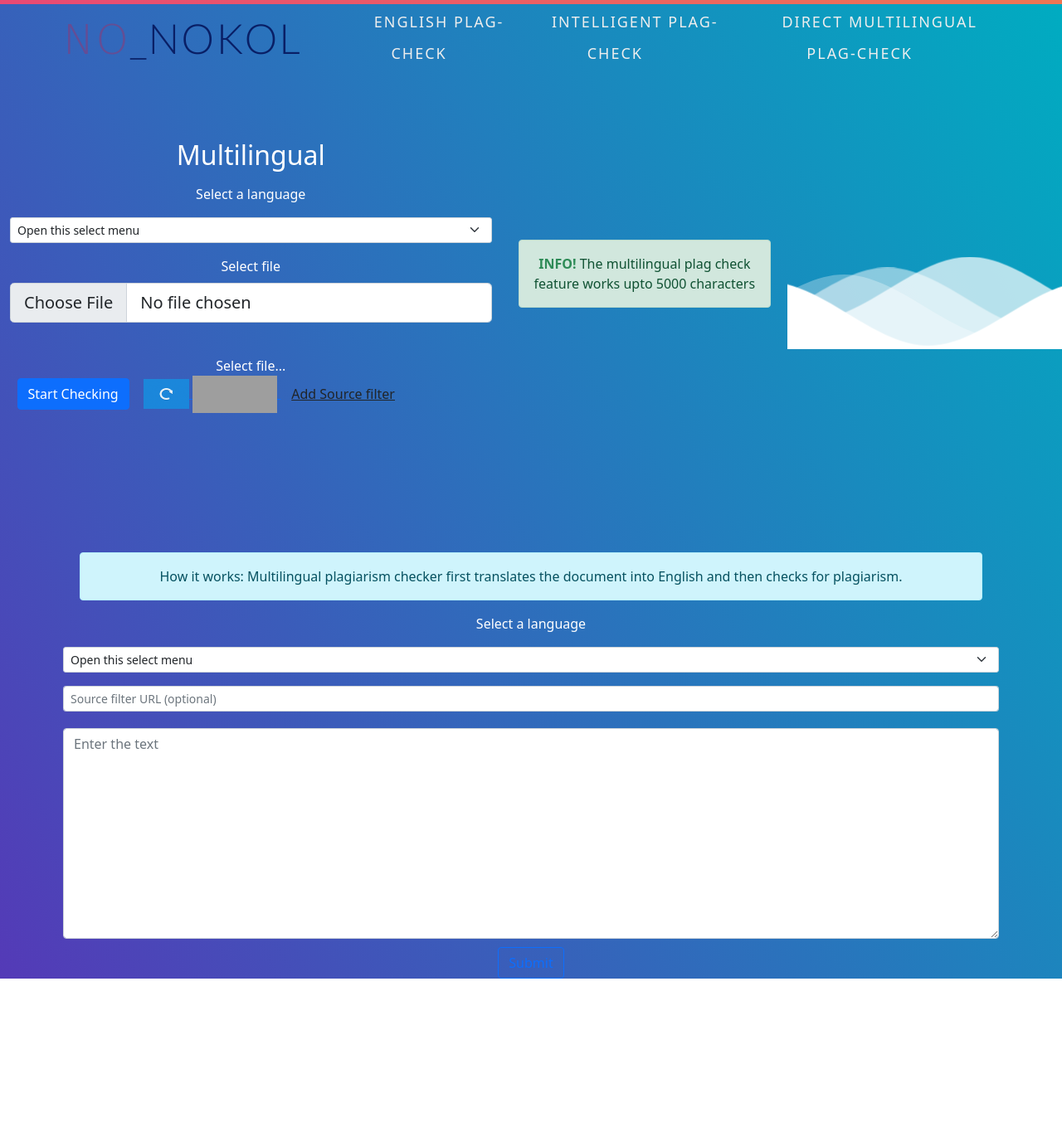
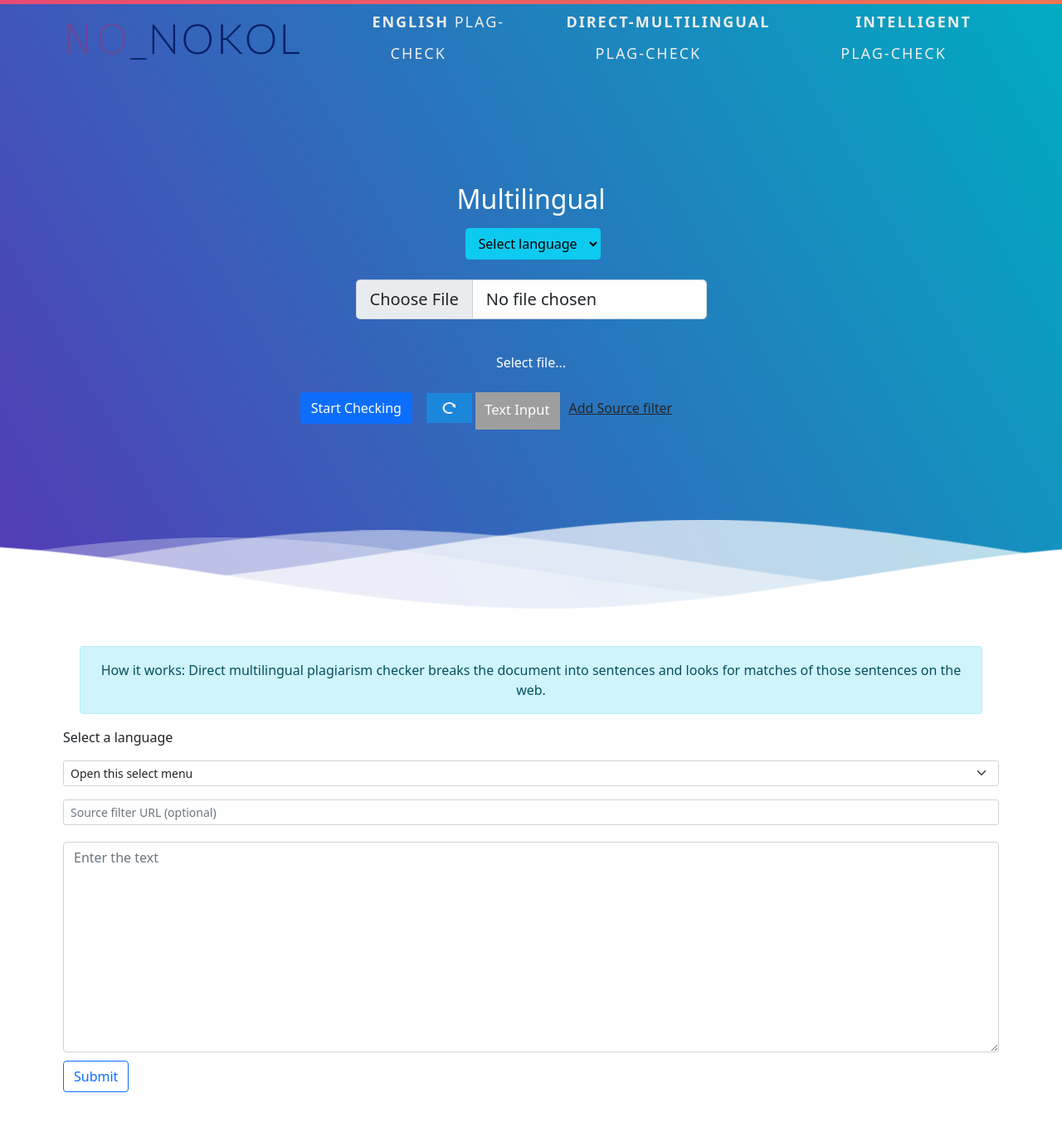
Before and after one commit to Reckon77/no_nokol, a Flask app: page /multilingual in a window 1280 px wide. Shown: the whole page at 83% size. Before the commit the page ends 1180 px from the top, so only its background shows below. Run offline with Flask 2, Linux system fonts and the light colour scheme; parts of the project's set-up code (start-up, migrations or seed data) failed here and were passed over; some libraries are stand-ins or nearby versions; grey boxes are pictures that could not be loaded.

Commit message:
multilingual fixes

```diff
--- a/app.py
+++ b/app.py
@@ -3,8 +3,10 @@
 from werkzeug.utils import secure_filename
 import os
 from os.path import join, dirname, realpath
+
 from modules import *
 import shutil
+
 #flask config
 app = Flask(__name__)
 #setting the absolute path for file upload folder
@@ -263,5 +265,6 @@
 def too_large(e):
     return "File size is too large.", 413
 
+
 if __name__ == "__main__":
     app.run()
--- a/templates/index.html
+++ b/templates/index.html
@@ -30,8 +30,8 @@
             <h1 class="brand"><a href="/" style="text-decoration: none; color: rgb(9, 31, 102);"><span id="blink">No</span>_Nokol</a></h1>
             <ul>
               <li><a class="link-styles" href="/multilingual"><span style="font-weight: 800;">Multilingual</span> PLag-Check</a></li>
-              <li><a class="link-styles" href="/intelligent">Intelligent Plag-Check</a></li>
-              <li><a class="link-styles" href="/dmultilingual">Direct multilingual Plag-Check</a></li>
+              <li><a class="link-styles" href="/intelligent"><span style="font-weight: 800;">Intelligent</span> Plag-Check</a></li>
+              <li><a class="link-styles" href="/dmultilingual"><span style="font-weight: 800;">Direct-Multilingual</span> Plag-Check</a></li>
             </ul>
           </nav>
         </div>
--- a/templates/intelligent.html
+++ b/templates/intelligent.html
@@ -32,9 +32,9 @@
             <nav class="pt-0">
               <h1 class="brand"><a href="/" style="text-decoration: none; color: rgb(9, 31, 102);"><span id="blink">No</span>_Nokol</a></h1>
               <ul>
-                <li><a class="link-styles" href="/">English Plag-Check</a></li>
+                <li><a class="link-styles" href="/"><span style="font-weight: 800;">English</span> Plag-Check</a></li>
                 <li><a class="link-styles" href="/multilingual"><span style="font-weight: 800;">Multilingual</span> PLag-Check</a></li>
-                <li><a class="link-styles" href="/dmultilingual">Direct multilingual Plag-Check</a></li>
+                <li><a class="link-styles" href="/dmultilingual"><span style="font-weight: 800;">Direct-Multilingual</span> Plag-Check</a></li>
               </ul>
             </nav>
           </div>
--- a/templates/multilingual.html
+++ b/templates/multilingual.html
@@ -17,11 +17,7 @@
     />
     <title>NO_NOKOL</title>
   </head>
-
     <body>
-      <div id="loading" class="loading">
-          Loading&#8230;
-      </div>
       <div class="header">
         <div class="grad-bar"></div>
         <div class="header-real">
@@ -33,9 +29,9 @@
           <nav class="pt-0">
             <h1 class="brand"><a href="/" style="text-decoration: none; color: rgb(9, 31, 102);"><span id="blink">No</span>_Nokol</a></h1>
             <ul>
-                  <li><a href="/" class="link-styles">English Plag-Check</a></li>
-                  <li><a href="/intelligent" class="link-styles">Intelligent Plag-Check</a></li>
-                  <li><a class="link-styles" href="/dmultilingual">Direct multilingual Plag-Check</a></li>
+                <li><a class="link-styles" href="/"><span style="font-weight: 800;">English</span> Plag-Check</a></li>
+              <li><a class="link-styles" href="/dmultilingual"><span style="font-weight: 800;">Direct-Multilingual</span> PLag-Check</a></li>
+              <li><a class="link-styles" href="/intelligent"><span style="font-weight: 800;">Intelligent</span> Plag-Check</a></li>
             </ul>
           </nav>
         </div>
@@ -44,53 +40,52 @@
       <!--Content before waves-->
       <div class="inner-header flex">
         <div class="container">
+          <div id="loading" class="loading">
+            Loading&#8230;
+          </div>
           <div class="row">
             <div class="col">
               <div class="mb-3 mt-3">
-                  <h2 class="mb-3" style="font-weight: 300; margin-top: -50px;">Multilingual</h2>
+                <h2 class="mb-3" style="font-weight: 300">Multilingual</h2>
                 <form action="/multilingual" method="POST" enctype="multipart/form-data">
-
                   <!-- Select language start-->
-                  <label for="language">Select a language</label>
-                  <select class="form-select form-select-sm my-3" name="language" aria-label=".form-select-sm example" id="language">
-                    <option selected value="en">Open this select menu</option>
-                    <option value="ar">Arabic</option>
-                    <option value="as">Assamese</option>
-                    <option value="bn">Bangla</option>
-                    <option value="lzh">Chinese</option>
-                    <option value="fil">Filipino</option>
-                    <option value="fr">French</option>
-                    <option value="de">German</option>
-                    <option value="gu">Gujarati</option>
-                    <option value="hi">Hindi</option>
-                    <option value="id">Indonesian</option>
-                    <option value="it">Italian</option>
-                    <option value="ja">Japanese</option>
-                    <option value="kn">Kannada</option>
-                    <option value="ko">Korean</option>
-                    <option value="ml">Malayalam</option>
-                    <option value="mr">Marathi</option>
-                    <option value="my">Myanmar</option>
-                    <option value="ne">Nepali</option>
-                    <option value="or">Odia</option>
-                    <option value="pa">Punjabi</option>
-                    <option value="ru">Russian</option>
-                    <option value="es">Spanish</option>
-                    <option value="ta">Tamil</option>
-                    <option value="te">Telugu</option>
-                    <option value="ur">Urdu</option>
-                  </select>
+                  <label for="language"></label>
+                  <select class="btn btn-info dropdown-toggle dropdown-toggle-split" data-toggle="dropdown" aria-haspopup="true" name="delimiter" aria-label=".form-select-sm example" id="language">
+                    <option selected value="." class="dropdown-menu">Select language</option>
+                    <option value="." class="dropdown-item">Arabic</option>
+                    <option value="।" class="dropdown-item">Assamese</option>
+                    <option value="।" class="dropdown-item">Bangla</option>
+                    <option value="。" class="dropdown-item">Chinese(literary)</option>
+                    <option value="." class="dropdown-item">Filipino</option>
+                    <option value="." class="dropdown-item">French</option>
+                    <option value="." class="dropdown-item">German</option>
+                    <option value="." class="dropdown-item">Gujarati</option>
+                    <option value="।" class="dropdown-item">Hindi</option>
+                    <option value="." class="dropdown-item">Indonesian</option>
+                    <option value="." class="dropdown-item">Italian</option>
+                    <option value="。" class="dropdown-item">Japanese</option>
+                    <option value="." class="dropdown-item">Kannada</option>
+                    <option value="." class="dropdown-item">Korean</option>
+                    <option value="." class="dropdown-item">Malayalam</option>
+                    <option value="." class="dropdown-item">Marathi</option>
+                    <option value="။" class="dropdown-item">Myanmar</option>
+                    <option value="।" class="dropdown-item">Nepali</option>
+                    <option value="|" class="dropdown-item">Odia</option>
+                    <option value="." class="dropdown-item">Punjabi</option>
+                    <option value="." class="dropdown-item">Russian</option>
+                    <option value="." class="dropdown-item">Spanish</option>
+                    <option value="." class="dropdown-item">Tamil</option>
+                    <option value="." class="dropdown-item">Telugu</option>
+                    <option value="۔" class="dropdown-item">Urdu</option>
+                  </select><br/><br>
                   <!-- Select language end-->
-
-
                   <div class="form-group">
-                      <label class="form-label custom-file-label" for="formFileLg" >Select file</label>
+                    <label class="form-label custom-file-label" for="formFileLg >Select file</label>
                     <div class="custom-file">
                       <input type="file"  class="form-control form-control-lg custom-file-input" name="file" id="file" style="margin-bottom: 10px;"/>
                       <p id="size" style="color: rgb(18, 1, 41); font-weight: bolder; font-size: large;"></p><br />
                       <label id="progress-label" class="custom-file-label " for="file">Select file...</label>
-                          <div id="feedback" >
-                          </div>
+                        <div id="feedback" ></div>
                       <progress class="d-none" id="progress" value="0" max="100"> </progress>
                     </div>
                   </div>
@@ -98,12 +93,14 @@
                   <a href="javascript:location.reload(true)">
                     <span class="glyphicon"></span><img src="/static/assets/reload.gif" alt="refresh button" height="36px" width="55px">
                   </a>
-                    <a href="#multilingual-input">
-                      <span class="glyphicon" style="position: absolute; color: white; margin-top: 9px; margin-left: 11px; font-size: 16.5px;">Text Input</span><img src="/static/assets/text.gif" alt="refresh button" height="45px" width="102px" style=" position: relative;">
+                  <a href="#non-assamese" style="position: relative;">
+                    <span class="glyphicon" style=" z-index: 1; position: absolute;  white-space: nowrap ; color: white; margin-top: 9px; margin-left: 11px; font-size: 16.5px;">Text Input</span><img src="/static/assets/text.gif" alt="refresh button" height="45px" width="102px" style=" position: absolute;">
                   </a>
+
+
                   <!-- modal start -->
                   <!-- Button trigger modal -->
-                  <button type="button" class="btn btn-link link-dark" data-bs-toggle="modal" data-bs-target="#exampleModal">
+                  <button type="button" class="btn btn-link link-dark" style="margin-left:6.2rem;" data-bs-toggle="modal" data-bs-target="#exampleModal">
                     Add Source filter
                   </button>
 
@@ -128,21 +125,15 @@
                   <!-- modal-end -->
                 </form>
               </div>
-              <div class="buffer">
-                <a href="/"></a></div>
             </div>
           </div>
         </div>
-
         <div class="alert alert-warning d-none mb-3 mt-3" id="alert-modal"><span style="font-weight: bolder; color:red">WARNING!</span> File size greater than 20mb not allowed.</div>
 
-        <div class="alert alert-success d-none mb-3 mt-3" id="alert-modal-ext"><span style="font-weight: bolder; color:seagreen">INFO!</span> File extension allowed are: .DOC |.TXT |.PDF |.ODT</div>
-
-        <div class="alert alert-success" id="alert-modal-sentence" style="margin-top: -40px;"><span style="font-weight: bolder; color:seagreen;">INFO!</span> The multilingual plag check feature works upto 5000 characters</div>
-
+        <div class="alert alert-success d-none mb-3 mt-5" id="alert-modal-ext"><span style="font-weight: bolder; color:seagreen">INFO!</span> File extension allowed are: .DOC |.TXT |.PDF |.ODT</div>
 
       <!--Waves Container-->
-        <div>
+      <div class="waves">
         <svg class="waves" xmlns="http://www.w3.org/2000/svg" xmlns:xlink="http://www.w3.org/1999/xlink"
         viewBox="0 24 150 28" preserveAspectRatio="none" shape-rendering="auto">
         <defs>
@@ -157,57 +148,53 @@
         </svg>
       </div>
      <!--Waves end-->
-
     </div>
      <!--Header ends-->
-
-
-      <div class="container my-5 d-flex flex-column" id="multilingual-input">
+      <div class="container my-5 d-flex flex-column" id="non-assamese">
         <div class="alert alert-info" role="alert" style="text-align: center;">
-          How it works: Multilingual plagiarism checker first translates the document into English and then checks for plagiarism.
+          How it works: Direct multilingual plagiarism checker breaks the document into sentences and looks for matches of those sentences on the web.
         </div>
-        <form action="/multilingualText" method="POST">
-          <!-- Select language start-->
+        <form action="/multilingualtext" method="POST">
           <label for="language">Select a language</label>
-          <select class="form-select form-select-sm my-3" name="language" aria-label=".form-select-sm example" id="language">
-            <option selected value="en">Open this select menu</option>
-            <option value="ar">Arabic</option>
-            <option value="as">Assamese</option>
-            <option value="bn">Bangla</option>
-            <option value="lzh">Chinese</option>
-            <option value="fil">Filipino</option>
-            <option value="fr">French</option>
-            <option value="de">German</option>
-            <option value="gu">Gujarati</option>
-            <option value="hi">Hindi</option>
-            <option value="id">Indonesian</option>
-            <option value="it">Italian</option>
-            <option value="ja">Japanese</option>
-            <option value="kn">Kannada</option>
-            <option value="ko">Korean</option>
-            <option value="ml">Malayalam</option>
-            <option value="mr">Marathi</option>
-            <option value="my">Myanmar</option>
-            <option value="ne">Nepali</option>
-            <option value="or">Odia</option>
-            <option value="pa">Punjabi</option>
-            <option value="ru">Russian</option>
-            <option value="es">Spanish</option>
-            <option value="ta">Tamil</option>
-            <option value="te">Telugu</option>
-            <option value="ur">Urdu</option>
+                  <select class="form-select form-select-sm my-3" name="delimiter" aria-label=".form-select-sm example" id="language">
+                    <option selected value=".">Open this select menu</option>
+                    <option value=".">Arabic</option>
+                    <option value="।">Assamese</option>
+                    <option value="।">Bangla</option>
+                    <option value="。">Chinese(literary)</option>
+                    <option value=".">Filipino</option>
+                    <option value=".">French</option>
+                    <option value=".">German</option>
+                    <option value=".">Gujarati</option>
+                    <option value="।">Hindi</option>
+                    <option value=".">Indonesian</option>
+                    <option value=".">Italian</option>
+                    <option value="。">Japanese</option>
+                    <option value=".">Kannada</option>
+                    <option value=".">Korean</option>
+                    <option value=".">Malayalam</option>
+                    <option value=".">Marathi</option>
+                    <option value="။">Myanmar</option>
+                    <option value="।">Nepali</option>
+                    <option value="|">Odia</option>
+                    <option value=".">Punjabi</option>
+                    <option value=".">Russian</option>
+                    <option value=".">Spanish</option>
+                    <option value=".">Tamil</option>
+                    <option value=".">Telugu</option>
+                    <option value="۔">Urdu</option>
                   </select>
-          <!-- Select language end-->
           <input class="form-control form-control-sm" type="text" placeholder="Source filter URL (optional)" name="sourceFilter">
           <textarea
           id='output'
-          style="margin-top: 20px ;"
+          style="margin-top: 20px;"
             name="input"
-            class="form-control"
+            class="form-control textArea"
             rows="10"
             placeholder="Enter the text"
           ></textarea>
           <button type="submit" class="btn btn-outline-primary" id="buttonBootstrap" style="margin-top: 10px;" onClick="showSpinner()">Submit</button>
+
         </form>
       </div>
 
@@ -219,6 +206,5 @@
       <script src="{{ url_for('static', filename='app.js') }}"></script>
       <script src="{{ url_for('static', filename='voice.js') }}"></script>
       <script src="{{ url_for('static', filename='navbar.js') }}"></script>
-
   </body>
 </html>
```
Also changed, not shown: templates/dmultilingual.html (+31 -31 lines). Lines whose indentation alone changed are shown as unchanged.
